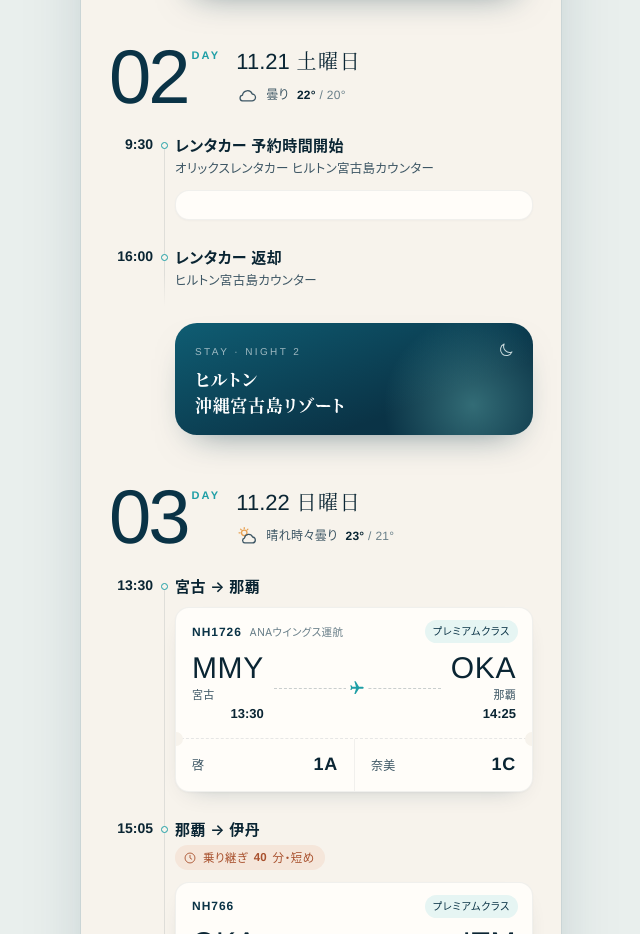
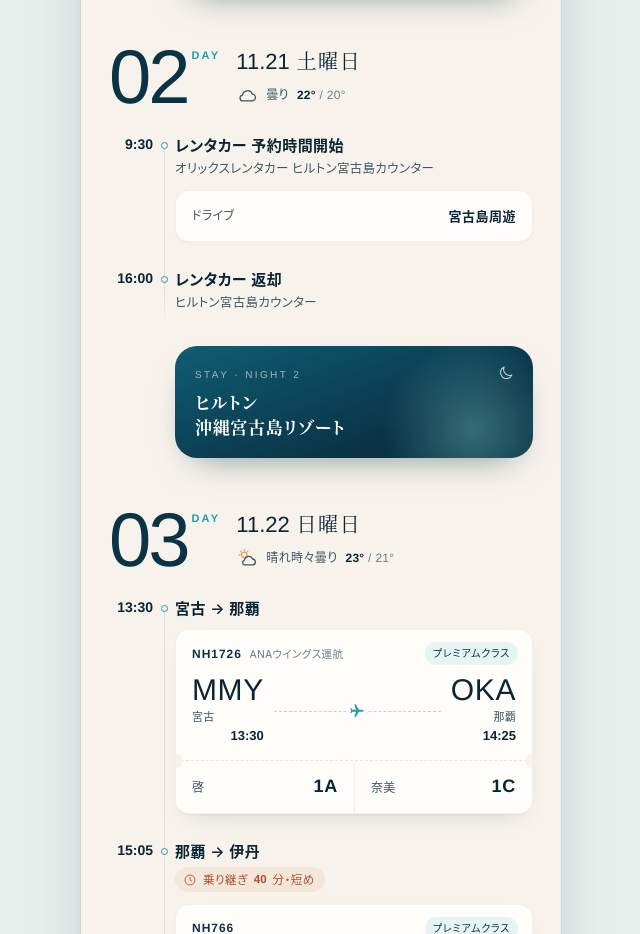
Before and after one commit to brabo624/miyako-itinerary-cc, a plain HTML site: page index.html in a window 1280 px wide. Shown: the part 2064-2998 px from the top of the page, without its empty margins (319-959 px from the left). Drawn offline with Linux system fonts and the light colour scheme.

Commit message:
レンタカーのカードに宮古島周遊を追加

```diff
--- a/index.html
+++ b/index.html
@@ -399,6 +399,7 @@ footer small{display:block;font-family:var(--latin);font-size:10px;letter-spacin
         <h3>レンタカー 予約時間開始</h3>
         <p>オリックスレンタカー ヒルトン宮古島カウンター</p>
         <div class="card">
+          <div class="kv"><span>ドライブ</span><b class="jp">宮古島周遊</b></div>
         </div>
       </div>
     </li>
```
